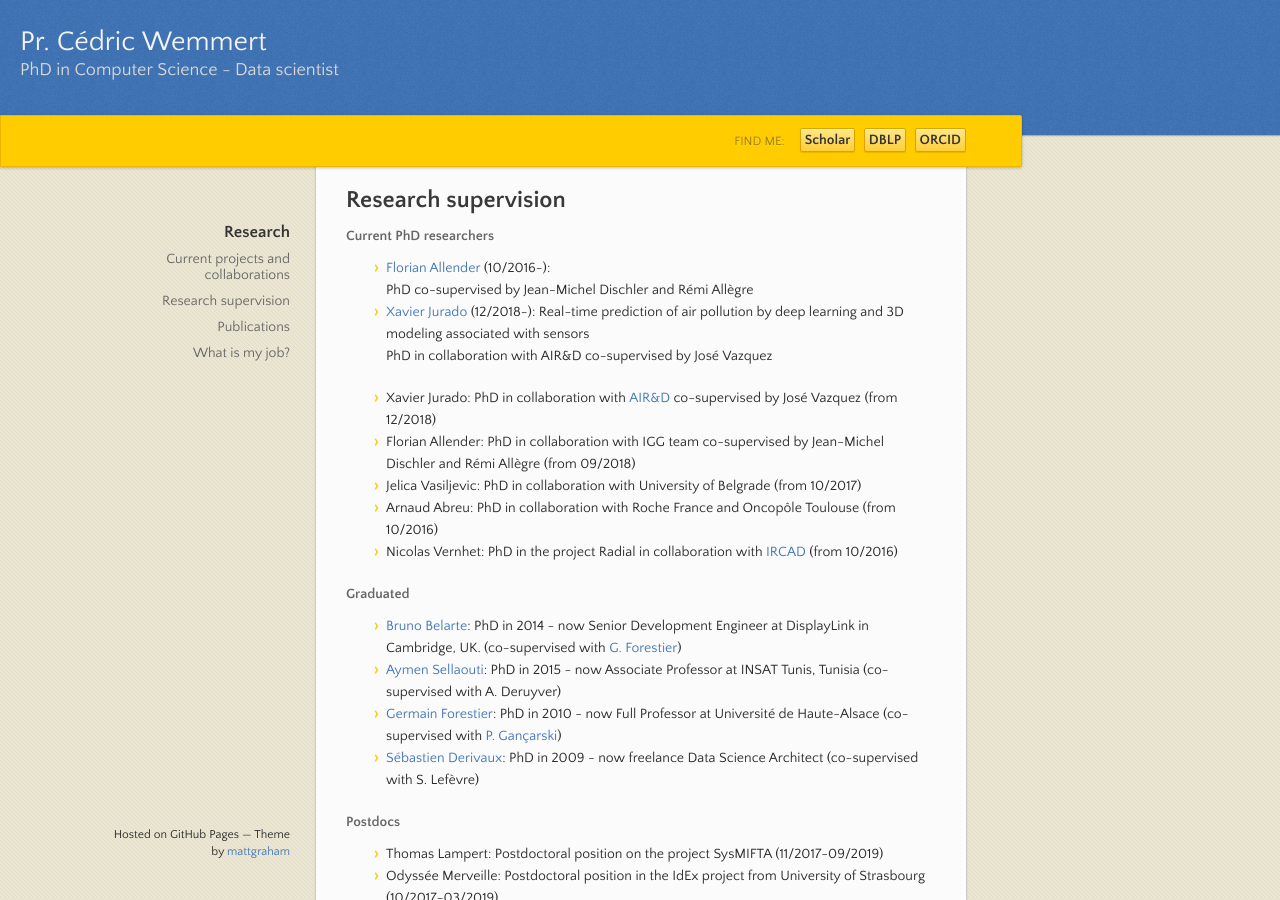
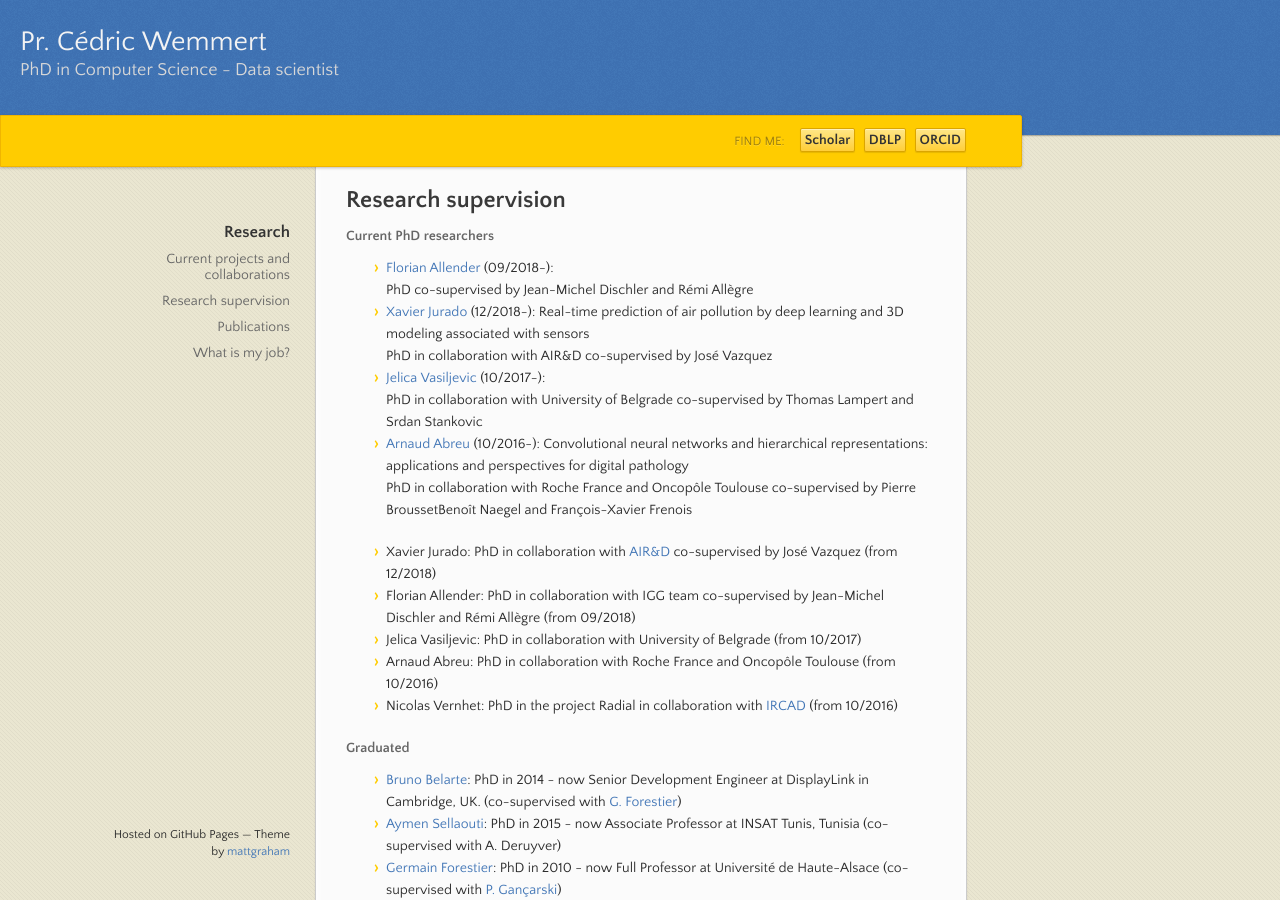
Before and after one commit to wemmertc/webpage, a Jekyll site: the page built from index.md, in a window 1280 px wide and 900 px high, scrolled down 618 px. Built offline with Jekyll 4.4.1, drawn with Linux system fonts in a browser that asks for light colours; our own code applies the rules of GitHub Pages for plain Markdown files.

Commit message:
publishing

```diff
--- a/_includes/phd_students.md
+++ b/_includes/phd_students.md
@@ -1,4 +1,8 @@
- * [Florian Allender]() (10/2016-):
+ * [Florian Allender]() (09/2018-):
 PhD co-supervised by Jean-Michel Dischler and Rémi Allègre
  * [Xavier Jurado]() (12/2018-): Real-time prediction of air pollution by deep learning and 3D modeling associated with sensors
 PhD in collaboration with AIR&D co-supervised by José Vazquez
+ * [Jelica Vasiljevic]() (10/2017-):
+PhD in collaboration with University of Belgrade co-supervised by Thomas Lampert and Srdan Stankovic
+ * [Arnaud Abreu]() (10/2016-): Convolutional neural networks and hierarchical representations: applications and perspectives for digital pathology
+PhD in collaboration with Roche France and Oncopôle Toulouse co-supervised by Pierre BroussetBenoît Naegel and François-Xavier Frenois
```
